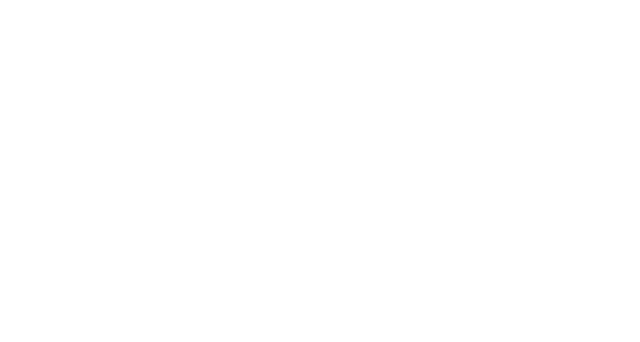
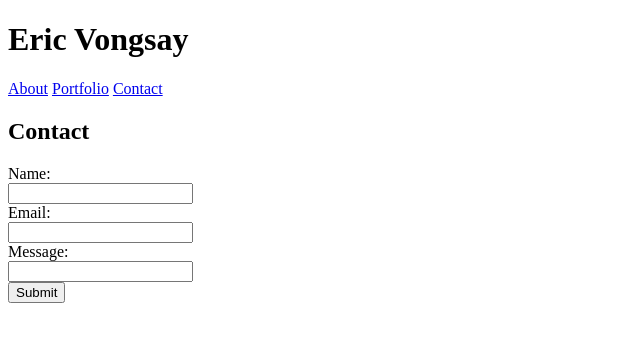
Before and after one commit to EricVongsay/Basic-Portfolio, a plain HTML site: page contact.html in a window 1280 px wide. Shown: the whole page, without its empty margins (0-640 px from the left). Drawn offline with Linux system fonts and the light colour scheme.

```diff
--- a/contact.html
+++ b/contact.html
@@ -0,0 +1,48 @@
+<!DOCTYPE html>
+<html>
+    <head>
+        <title>Eric Vongsay | Contact</title>
+        <link type="text/style.css" href="assets/css/style.css" rel="stylesheet">
+
+    </head>
+
+    <body>
+
+        <div>
+            <header>
+                <h1>Eric Vongsay</h1>
+
+
+        <!--navigation menu-->
+                <nav>
+                    <a href="index.html">About</a>
+                    <a href="./portfolio.html">Portfolio</a>
+                    <a href="contact.html">Contact</a>
+                </nav>
+            </header>
+        </div>
+
+        <div>
+            <h2>Contact</h2>
+
+            <!--form-->
+            <form>
+                Name:<br>
+                <input type="text" name="firstname lastname">
+                <br>
+                Email:<br>
+                <input type="email" name="email">
+                <br>
+                Message:<br>
+                <input type="text" name="message">
+                <br>
+                <input type="submit">
+            </form>
+        </div>
+
+        <Footer>
+
+        </Footer>
+
+    </body>
+</html>
```
Also changed, not shown: index.html (+7 -7 lines).
